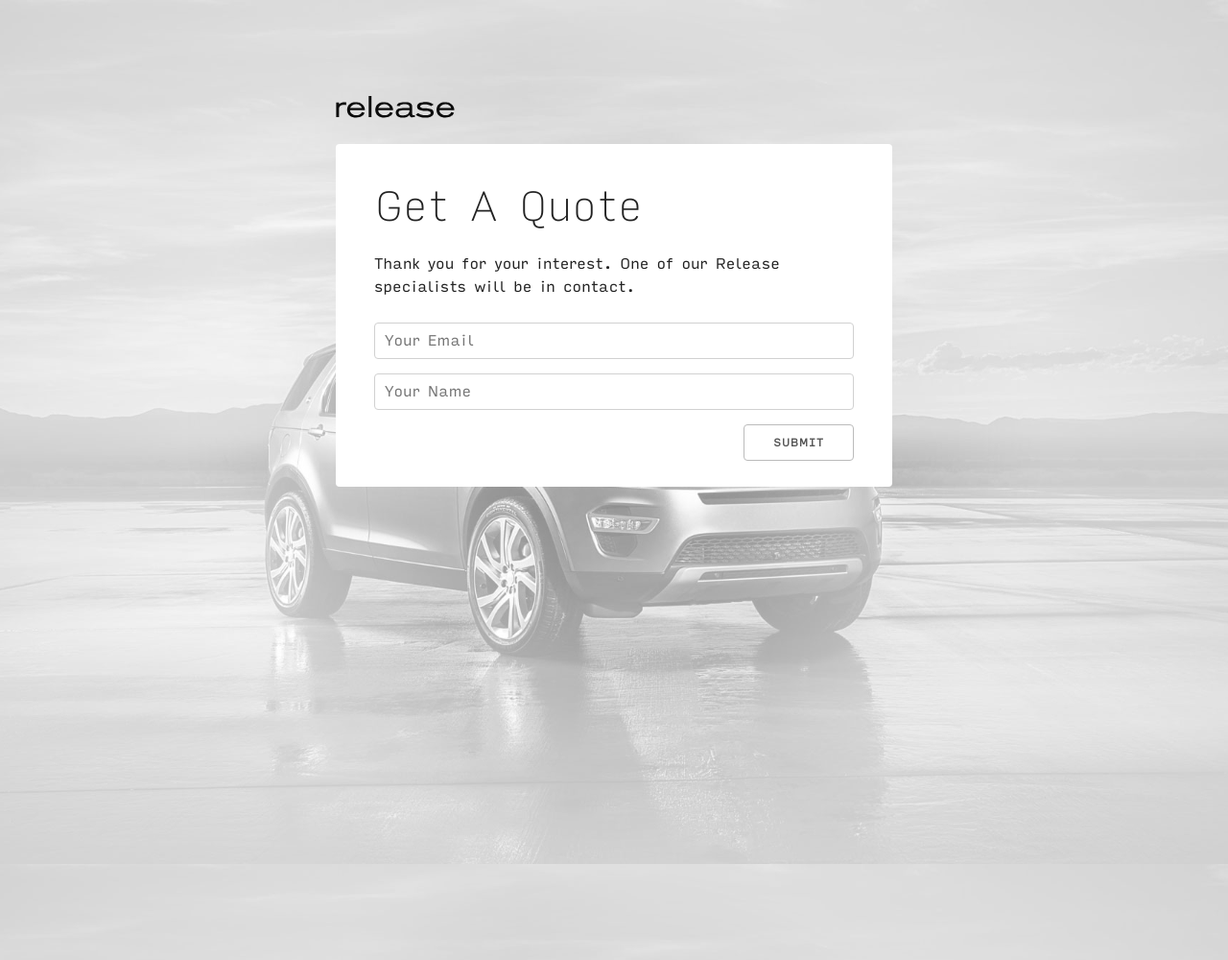
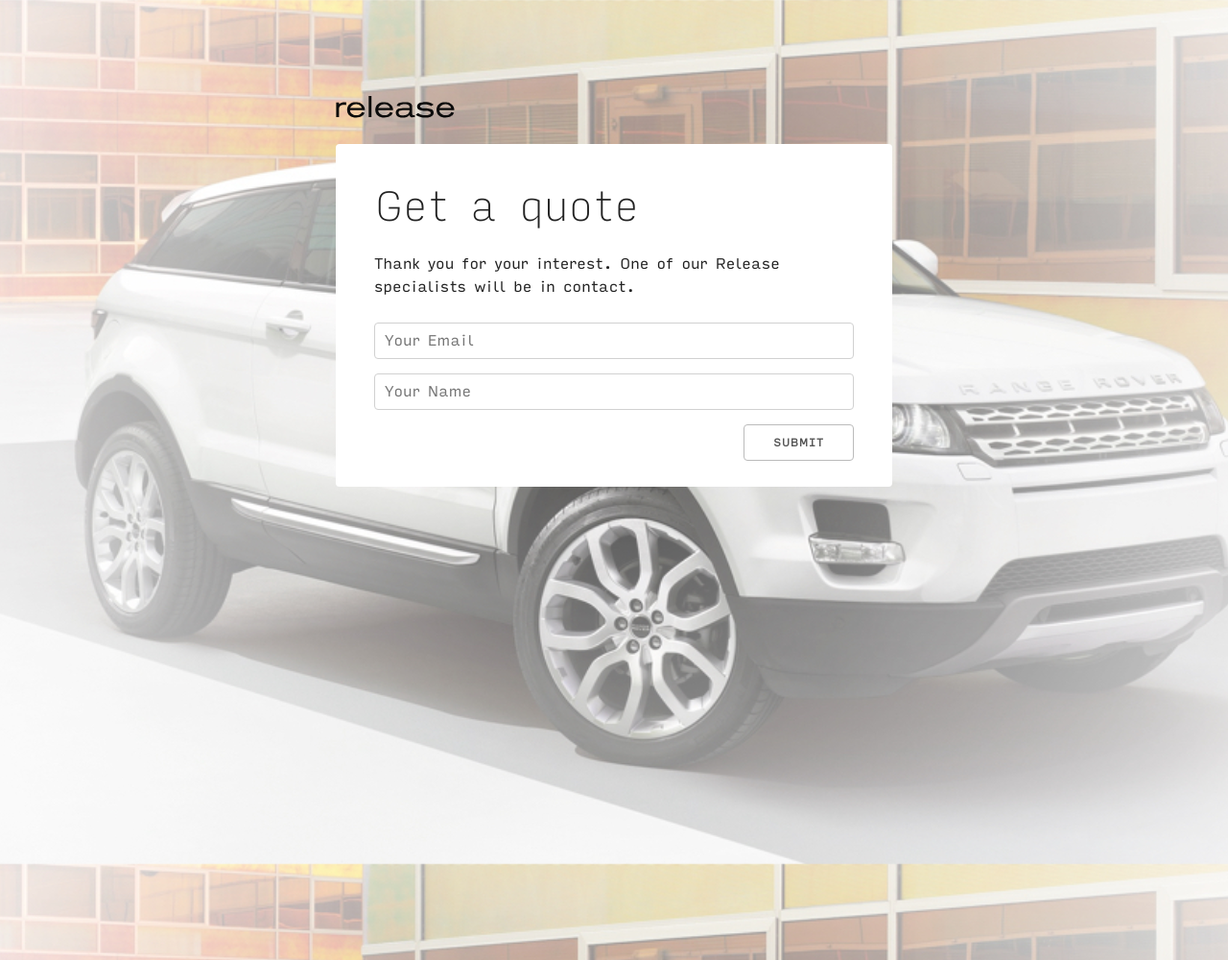
Before and after one commit to releasefinance/releasefinance.github.io, a Jekyll site: the page built from signup.html, in a window 1280 px wide. Shown: the whole page at 96% size. Built offline with Jekyll 4.4.1, drawn with Linux system fonts in a browser that asks for light colours; nearby versions of some CDN libraries; comment, search, counter and statistics services are not loaded.

Commit message:
Signup page

```diff
--- a/_sass/modules/signup.scss
+++ b/_sass/modules/signup.scss
@@ -4,7 +4,7 @@ body.session {
 }
 
 body.session {
-  background: url(/assets/images/release_signup_bg.jpg) fixed;
+  background: url(/assets/images/release_signup_bg_2.jpg) fixed;
   background-repeat: no-repeat;
   background-size: cover;
   height: 100%;
--- a/signup.html
+++ b/signup.html
@@ -10,8 +13,8 @@ body_class  : session
     <img src="/assets/images/release_logo.svg">
   </div>
   <div class="session-box">
-    <h2>Get A Quote</h2>
-    <p>Thank you for your interest. One of our Release specialists will be in contact.</p>
+    <h2>{{page.header}}</h2>
+    <p>{{page.text}}</p>
     <form class="signup-form" accept-charset="UTF-8" action="https://formkeep.com/f/13771abf68c7" method="POST">
       <input type="hidden" name="utf8" value="✓">
       <input type="email" name="email" placeholder="Your Email">
```
Also changed, not shown: other parts of signup.html (+3 -0 lines), assets/images/release_signup_bg_2.jpg (added), assets/images/release_signup_bg_2.png (added).
